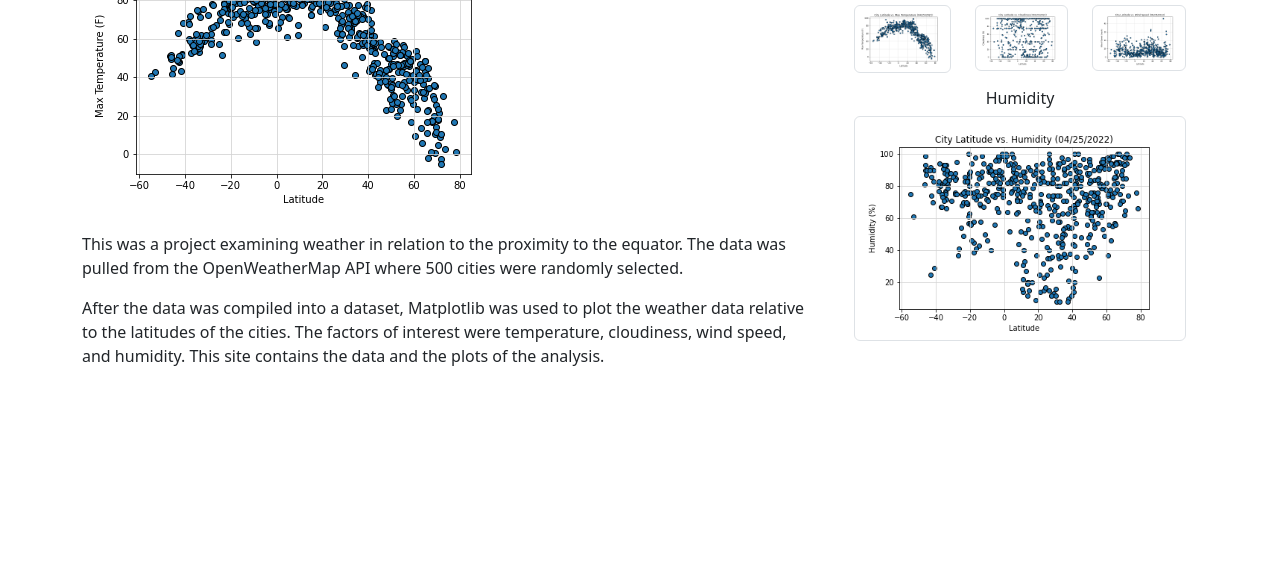
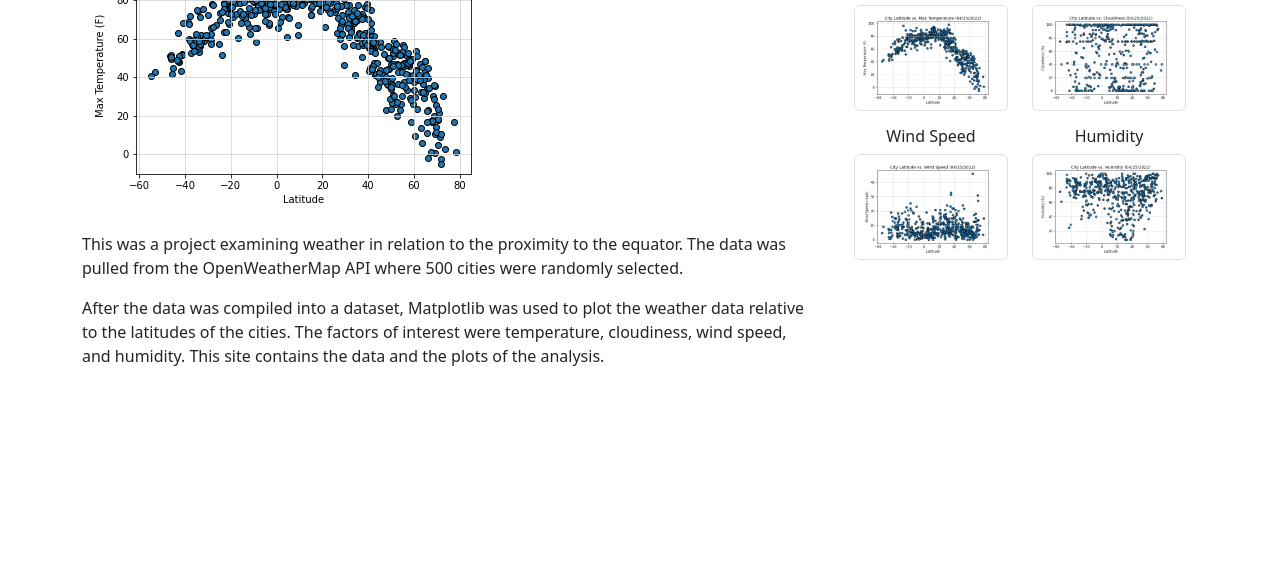
Before and after one commit to YHuang7802/Web-Design-Challenge, a plain HTML site: page index.html in a window 1280 px wide. Shown: the part 223-800 px from the top of the page. Drawn offline with nearby package versions, Linux system fonts and the light colour scheme.

Commit message:
hw clean up

```diff
--- a/index.html
+++ b/index.html
@@ -57,11 +57,11 @@
                     The factors of interest were temperature, cloudiness, wind speed, and humidity.
                     This site contains the data and the plots of the analysis.</p>
                 </div>
-                <div class = "col-md-4 col-sm-1">
+                <div class = "col-md-4">
                   <div class="container">
                     <h1> Visualization</h1>
                     <div class="row row-cols-2">
-                      <div class="col-sm">
+                      <div class="col-xs">
                         <div class = "text-center">
                           <h6>Temperature</h6>
                       </div>
@@ -70,7 +70,7 @@
                           <img src="assets/images/Latitude vs. Temperature Plot.png" class="img-thumbnail" >
                         </a>
                       </div>
-                      <div class="col-sm">
+                      <div class="col-xs">
                         <div class = "text-center">
                           <h6>Cloudiness</h6>
                       </div>
@@ -79,7 +79,7 @@
                           <img src="assets/images/Latitude vs. Cloudiness Plot.png" class="img-thumbnail" >
                         </a>
                       </div>
-                      <div class="col-sm">
+                      <div class="col-xs">
                         <div class = "text-center">
                           <h6>Wind Speed</h6>
                       </div>
@@ -88,7 +88,7 @@
                           <img src="assets/images/Latitude vs. Wind Speed Plot.png" class="img-thumbnail" >
                         </a>
                       </div>
-                      <div class="col-sm">
+                      <div class="col-xs">
                         <div class = "text-center">
                           <h6>Humidity</h6>
                       </div>
```
